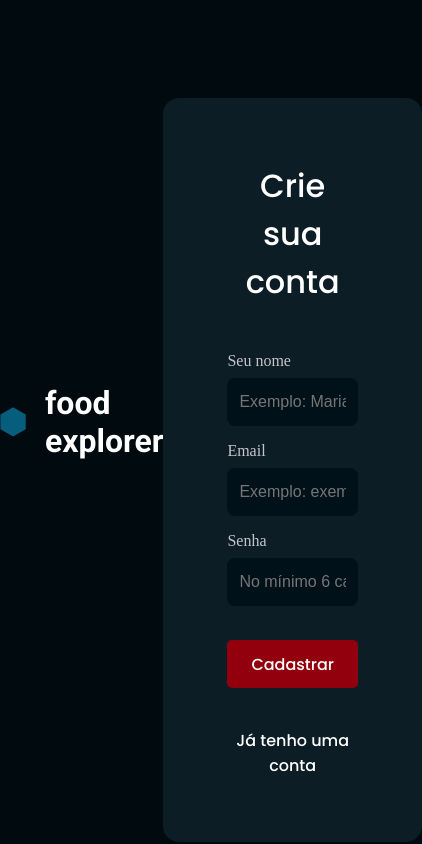
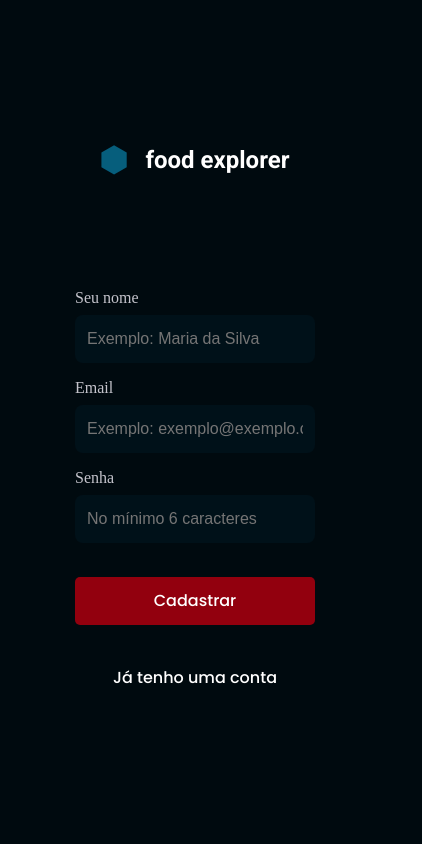
Before and after one commit to Matheusdev10/food-explorer-front, a React (Vite) app: page /register in a window 390 px wide. Shown: the whole page, 422 px wide, since content can reach past the window. Built offline with nearby package versions, Linux system fonts and the light colour scheme; no server answers.

Commit message:
ajustando responsividade na pagina de signUp para mobile

```diff
--- a/src/pages/SignIn/index.jsx
+++ b/src/pages/SignIn/index.jsx
@@ -37,6 +37,7 @@ export function SignIn() {
         <label htmlFor="Email">Email</label>
         <Input
           type="email"
+          onKeyPress={handleKeyPress}
           id="Email"
           placeholder="Exemplo: exemplo@exemplo.com.br"
           onChange={(e) => setEmail(e.target.value)}
--- a/src/pages/SignIn/styles.js
+++ b/src/pages/SignIn/styles.js
@@ -38,10 +38,6 @@ export const Form = styled.form`
   flex-direction: column;
   gap: 0.5rem;
 
-  h1 {
-    display: none;
-  }
-
   > h1 {
     margin-bottom: 1.93rem;
     text-align: center;
@@ -74,6 +70,8 @@ export const Form = styled.form`
     display: flex;
     justify-content: center;
     background: none;
-    margin-top: -50px;
+    h1 {
+      display: none;
+    }
   }
 `;
--- a/src/pages/SignUp/index.jsx
+++ b/src/pages/SignUp/index.jsx
@@ -36,6 +36,11 @@ export function SignUp() {
         }
       });
   }
+  function handleKeyPress(event) {
+    if (event.key === 'Enter') {
+      handleSignUp();
+    }
+  }
 
   return (
     <Container>
@@ -53,6 +58,7 @@ export function SignUp() {
           }}
           type="name"
           value={name}
+          onKeyPress={handleKeyPress}
           id="Name"
           placeholder="Exemplo: Maria da Silva"
         />
@@ -64,6 +70,7 @@ export function SignUp() {
           }}
           type="email"
           value={email}
+          onKeyPress={handleKeyPress}
           id="Email"
           placeholder="Exemplo: exemplo@exemplo.com.br"
         />
@@ -73,6 +80,7 @@ export function SignUp() {
             setPassword(event.target.value);
           }}
           type="password"
+          onKeyPress={handleKeyPress}
           value={password}
           id="Senha"
           placeholder="No mínimo 6 caracteres"
--- a/src/pages/SignUp/styles.js
+++ b/src/pages/SignUp/styles.js
@@ -5,6 +5,15 @@ export const Container = styled.div`
   align-items: center;
   justify-content: space-around;
   height: 100vh;
+  @media only screen and (max-width: 480px) {
+    display: flex;
+    flex-direction: column;
+    justify-content: center;
+    padding: 65px;
+    h1 {
+      font-size: 1.5rem;
+    }
+  }
 
   > div {
     display: flex;
@@ -52,4 +61,14 @@ export const Form = styled.form`
     color: ${({ theme }) => theme.COLORS.WHITE};
     font-family: 'Poppins';
   }
+  @media only screen and (max-width: 480px) {
+    width: 100%;
+    padding: 10px;
+    display: flex;
+    justify-content: center;
+    background: none;
+    h1 {
+      display: none;
+    }
+  }
 `;
```
